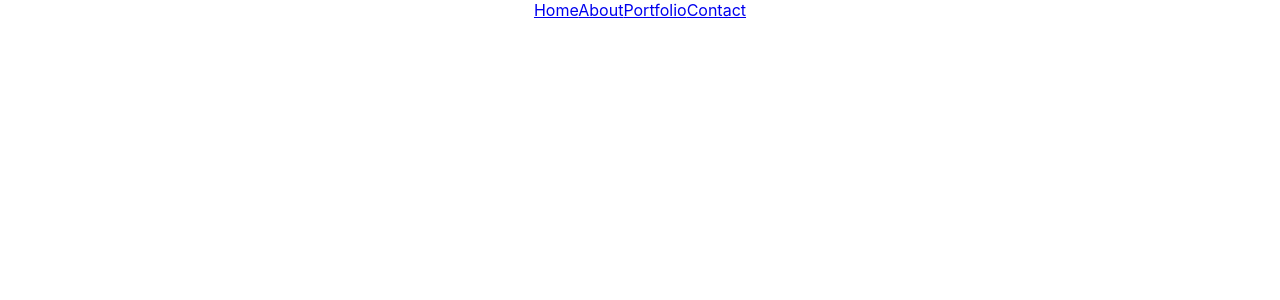
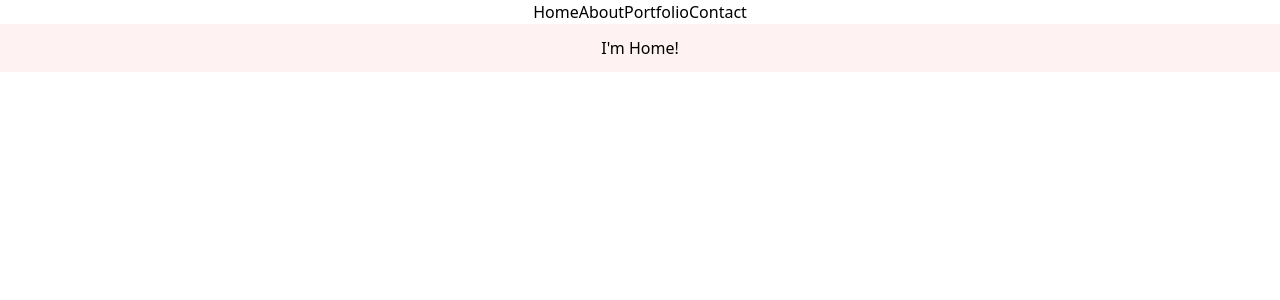
Before and after one commit to ohheycerimay/Portfolio, a React (Create React App) app: page /home in a window 1280 px wide. Shown: the top 300 px of the page. Built offline with nearby package versions, Linux system fonts and the light colour scheme; data requests are answered from the project's data file.

Commit message:
tailwind setup

```diff
--- a/package.json
+++ b/package.json
@@ -35,5 +35,10 @@
       "last 1 firefox version",
       "last 1 safari version"
     ]
+  },
+  "devDependencies": {
+    "autoprefixer": "^10.4.14",
+    "postcss": "^8.4.21",
+    "tailwindcss": "^3.2.7"
   }
 }
--- /dev/null
+++ b/postcss.config.js
@@ -0,0 +1,6 @@
+module.exports = {
+  plugins: {
+    tailwindcss: {},
+    autoprefixer: {},
+  },
+}
--- a/src/App.js
+++ b/src/App.js
@@ -1,4 +1,5 @@
 import './App.css';
+import './index.css'
 import React, {useState, useEffect} from 'react';
 import { Route, Routes } from 'react-router-dom';
 import ProjectContainer from './components/ProjectContainer'
--- a/src/components/Home.js
+++ b/src/components/Home.js
@@ -3,7 +3,7 @@ import React from 'react';
 function Home(props) {
     return (
         <div>
-
+            <h1 className='bg-red-50 p-3'>I'm Home!</h1>
         </div>
     );
 }
--- a/src/index.css
+++ b/src/index.css
@@ -1,13 +1,3 @@
-body {
-  margin: 0;
-  font-family: -apple-system, BlinkMacSystemFont, 'Segoe UI', 'Roboto', 'Oxygen',
-    'Ubuntu', 'Cantarell', 'Fira Sans', 'Droid Sans', 'Helvetica Neue',
-    sans-serif;
-  -webkit-font-smoothing: antialiased;
-  -moz-osx-font-smoothing: grayscale;
-}
-
-code {
-  font-family: source-code-pro, Menlo, Monaco, Consolas, 'Courier New',
-    monospace;
-}
+@tailwind base;
+@tailwind components;
+@tailwind utilities;
--- /dev/null
+++ b/tailwind.config.js
@@ -0,0 +1,10 @@
+/** @type {import('tailwindcss').Config} */
+module.exports = {
+  content: [
+    "./src/**/*.{js,jsx,ts,tsx}",
+  ],
+  theme: {
+    extend: {},
+  },
+  plugins: [],
+}
```
Also changed, not shown: 1 other file (tests, documents, lock files or other folders).
